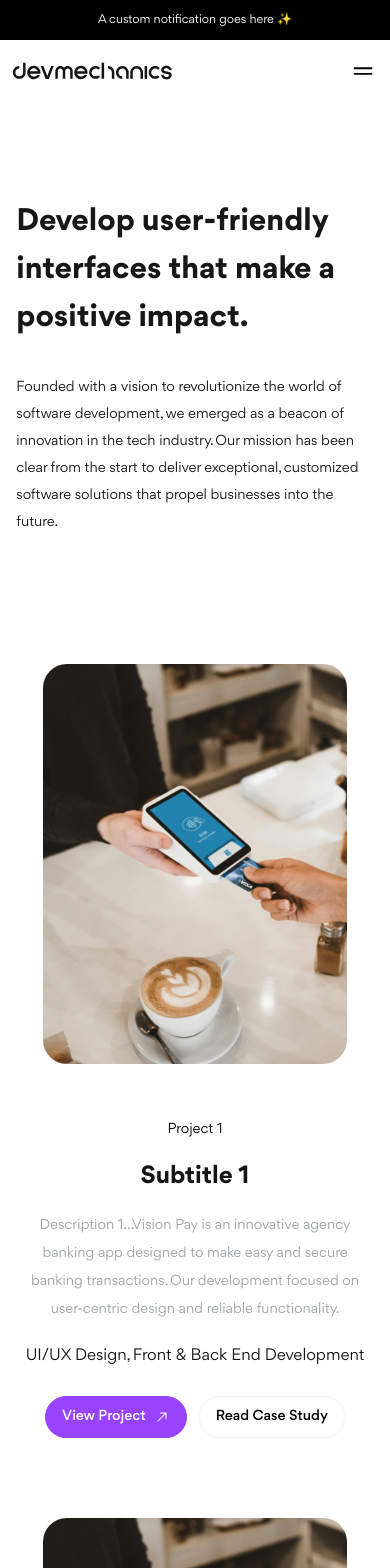
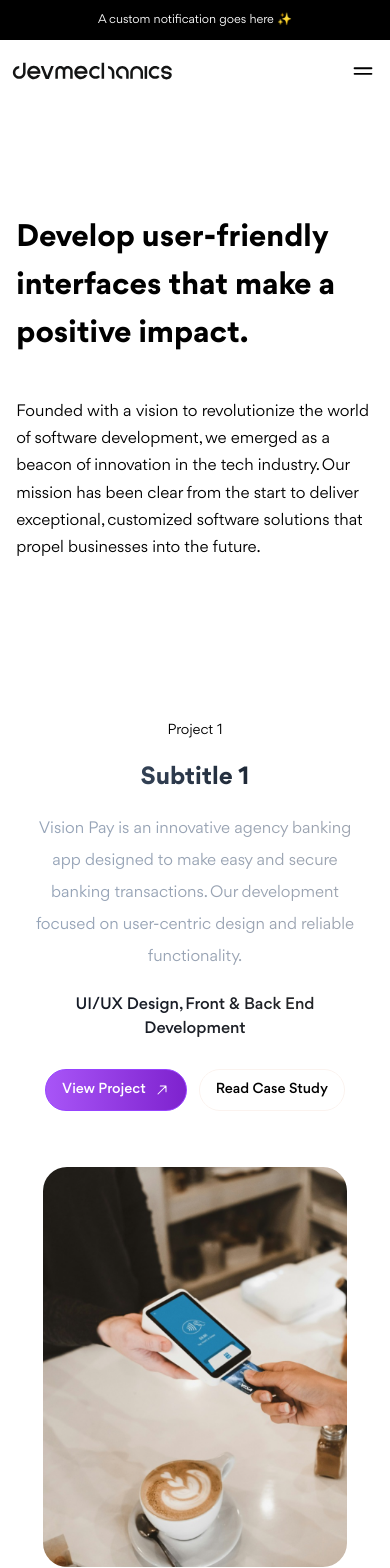
Before and after one commit to emeraldhycient/theDevmechanics, a Next.js app: page /project in a window 390 px wide. Shown: the top 1568 px of the page. Built offline with nearby package versions, Linux system fonts and the light colour scheme; a web font is replaced by a local one.

Commit message:
refactor: refactored project page

```diff
--- a/src/app/(pages)/project/page.tsx
+++ b/src/app/(pages)/project/page.tsx
@@ -8,23 +8,41 @@ type Props = {};
 const Project = (props: Props) => {
 	return (
 		<SectionContainer>
-			<div className="flex-col justify-center items-start gap-8 flex w-full md:max-w-[80%] lg:max-w-[65%]">
-				<div className=" text-neutral-900 font-semibold text-3xl md:text-4xl lg:text-5xl leading-[3rem] md:leading-[4rem] lg:leading-[4rem]">
-					Develop user-friendly interfaces that make a positive
-					impact.
+			<div className="flex-col justify-center items-start gap-6 flex pb-20 md:pb-24">
+				<div
+					className={`text-3xl md:text-4xl lg:text-5xl font-semibold py-4 w-full md:w-[36rem] ls:w-[37rem] lg:w-[50rem] leading-[3rem] md:leading-[4rem] lg:leading-[4.5rem]`}>
+					<p>
+						Develop user-friendly interfaces{" "}
+						<br className="hidden md:block" /> that make a positive
+						impact.
+					</p>
 				</div>
-				<div className=" text-neutral-900 text-sm font-normal leading-[27px]">
-					Founded with a vision to revolutionize the world of software
-					development, we emerged as a beacon of innovation in the
-					tech industry. Our mission has been clear from the start to
-					deliver exceptional, customized software solutions that
-					propel businesses into the future.
+				<div className="leading-[1.7rem] w-full md:max-w-[80%] lg:w-[45rem]">
+					<p>
+						Founded with a vision to revolutionize the world of
+						software development, we emerged as a beacon of
+						innovation in the tech industry. Our mission has been
+						clear from the start to deliver exceptional, customized
+						software solutions that propel businesses into the
+						future.
+					</p>
 				</div>
 			</div>
 
-			<div className="flex flex-col gap-y-20 mt-32">
+			<div className="flex flex-col gap-y-28 mt-20">
 				{project.map((project, index) => (
-					<ProjectItem key={index} isEven={index % 2} {...project} />
+					<ProjectItem
+						key={index}
+						imageSrc={"/images/preview.png"}
+						projectDescription={`Vision Pay is an innovative agency banking app designed to make easy and secure banking transactions. Our development focused on user-centric design and reliable functionality.`}
+						projectName={project.title}
+						projectMotto={project.subtitle}
+						projectServices={project.skills}
+						containerClassName={""}
+						readCaseStudyLink={"/"}
+						viewProjectLink={"/"}
+						isEven={index % 2}
+					/>
 				))}
 			</div>
 		</SectionContainer>
--- a/src/components/atoms/project-item.tsx
+++ b/src/components/atoms/project-item.tsx
@@ -1,81 +1,176 @@
+// import React from "react";
+// import ImageBlock from "./image-block";
+// import Link from "next/link";
+// import ArrowIcon from "../../../public/icons/arrow-icon";
+
+// type Props = {
+// 	isEven?: number;
+// 	title?: string;
+// 	subtitle?: string;
+// 	description?: string;
+// 	skills?: string;
+// 	viewProjectLink: string;
+// 	caseStudyLink: string;
+// 	imageSrc: string;
+// 	altText: string;
+// };
+
+// const ProjectItem = ({
+// 	title,
+// 	subtitle,
+// 	description,
+// 	skills,
+// 	viewProjectLink,
+// 	caseStudyLink,
+// 	imageSrc,
+// 	altText,
+// 	isEven,
+// }: Props) => {
+// 	return (
+// 		<div
+// 			className={`flex flex-col-reverse items-center justify-between gap-y-14 ${
+// 				isEven === 0 ? "md:flex-row-reverse " : "md:flex-row "
+// 			} px-3 md:px-12 py-9 md:py-7 gap-y-14`}>
+// 			<div className="w-full md:w-[45%] text-center md:text-start flex flex-col items-center md:items-start ">
+// 				<div className="text-sm mb-5">
+// 					<p>{title}</p>
+// 				</div>
+// 				<div className="text-2xl font-semibold bg-gradient-to-r from-slate-700 to-gray-800 bg-clip-text text-transparent">
+// 					<p>{subtitle}</p>
+// 				</div>
+// 				<div className="text-base my-5 bg-gradient-to-r from-slate-400 to-gray-400 bg-clip-text text-transparent leading-loose">
+// 					<p>
+// 						{description}Vision Pay is an innovative agency banking
+// 						app designed to make easy and secure banking
+// 						transactions. Our development focused on user-centric
+// 						design and reliable functionality.
+// 					</p>
+// 				</div>
+// 				<div className="text-base font-medium bg-gradient-to-r from-gray-900 to-neutral-800 bg-clip-text text-transparent">
+// 					<p>{skills}</p>
+// 				</div>
+
+// 				<div>
+// 					<div className="mt-7 md:mt-5 flex flex-col min-[360px]:flex-row items-center ml-auto gap-x-3 gap-y-5">
+// 						<Link
+// 							href=""
+// 							id=""
+// 							className="group flex flex-row items-center gap-x-2 text-sm text-white no-underline capitalize px-4 py-2.5 font-medium rounded-full bg-gradient-to-r from-purple-500 to-purple-700 min-h-fit min-w-fit border border-[#9743FF]
+// 						hover:text-[#141515] hover:bg-white transition duration-500 ease-in-out">
+// 							<span>View Project</span>{" "}
+// 							<span>
+// 								<ArrowIcon className="-rotate-45 w-4 h-4 stroke-white group-hover:stroke-[#141515] transition duration-500 ease-in-out" />
+// 							</span>
+// 						</Link>
+// 						<Link
+// 							href=""
+// 							id=""
+// 							className="text-sm text-primary-blue no-underline capitalize px-4 py-2.5 font-medium rounded-full bg-primary-white min-h-fit min-w-fit border border-[#FBF3EF] hover:text-white hover:bg-gradient-to-r from-zinc-700 to-gray-600 transition duration-500 ease-in-out">
+// 							Read Case Study
+// 						</Link>
+// 					</div>
+// 				</div>
+// 			</div>
+
+// 			<ImageBlock
+// 				subContainerClassName="block overflow-hidden relative !h-[25rem] !w-[19rem] min-[400px]:!w-[20rem] md:!w-[23rem] lg:!w-[25rem] !rounded-3xl"
+// 				className="absolute top-0 left-0 "
+// 				// src={imageSrc}
+// 				src="/images/preview.png"
+// 				alt={altText}
+// 			/>
+// 		</div>
+// 	);
+// };
+
+// export default ProjectItem;
+import Link from "next/link";
 import React from "react";
+import ArrowIcon from "../../../public/icons/arrow-icon";
 import ImageBlock from "./image-block";
-import Link from "next/link";
-import ArrowIcon from "../../../public/icons/arrow-icon";
 
-type Props = {
+interface ProjectItemProps {
+	projectName: string;
+	projectDescription: string;
+	projectServices: string;
+	viewProjectLink?: string;
+	readCaseStudyLink?: string;
+	viewProjectText?: string;
+	readCaseStudyText?: string;
+	imageSrc: string;
+	imageAlt?: string;
+	containerClassName?: string;
+	textContainerClassName?: string;
+	imageContainerClassName?: string;
+	projectMotto?: string;
 	isEven?: number;
-	title?: string;
-	subtitle?: string;
-	description?: string;
-	skills?: string;
-	viewProjectLink: string;
-	caseStudyLink: string;
-	imageSrc: string;
-	altText: string;
-};
+}
 
-const ProjectItem = ({
-	title,
-	subtitle,
-	description,
-	skills,
+const ProjectItem: React.FC<ProjectItemProps> = ({
+	projectName,
+	projectDescription,
+	projectServices,
 	viewProjectLink,
-	caseStudyLink,
+	readCaseStudyLink,
+	viewProjectText = "View Project",
+	readCaseStudyText = "Read Case Study",
 	imageSrc,
-	altText,
+	imageAlt = "project-image",
+	containerClassName = "",
+	textContainerClassName = "",
+	imageContainerClassName = "",
+	projectMotto = "",
 	isEven,
-}: Props) => {
+}) => {
 	return (
 		<div
-			className={`flex flex-col-reverse items-center justify-between gap-y-14 ${
+			className={`flex flex-col items-center justify-between rounded-2xl ${
 				isEven === 0 ? "md:flex-row-reverse " : "md:flex-row "
-			}`}>
-			<div className="w-full md:w-[45%] text-center md:text-start flex flex-col items-center md:items-start">
+			} px-3 md:px-12 gap-y-14 ${containerClassName}`}>
+			<div
+				className={`w-full md:w-[45%] text-center md:text-start flex flex-col items-center md:items-start ${textContainerClassName}`}>
 				<div className="text-sm mb-5">
-					<p>{title}</p>
+					<p>{projectName}</p>
 				</div>
-				<div className="text-2xl font-semibold text-[#141515]">
-					<p>{subtitle}</p>
+				<div className="text-2xl font-semibold bg-gradient-to-r from-slate-700 to-gray-800 bg-clip-text text-transparent">
+					<p>{projectMotto}</p>
 				</div>
-				<div className="text-sm my-5 text-[#9FA4A6] leading-loose">
-					<p>
-						{description}Vision Pay is an innovative agency banking
-						app designed to make easy and secure banking
-						transactions. Our development focused on user-centric
-						design and reliable functionality.
-					</p>
+				<div className="text-base my-5 bg-gradient-to-r from-slate-400 to-gray-400 bg-clip-text text-transparent leading-loose">
+					<p>{projectDescription}</p>
 				</div>
-				<div className="text-base text-[#141515]">
-					<p>{skills}</p>
+				<div className="text-base font-medium bg-gradient-to-r from-gray-900 to-neutral-800 bg-clip-text text-transparent">
+					<p>{projectServices}</p>
 				</div>
 
 				<div>
 					<div className="mt-7 md:mt-5 flex flex-col min-[360px]:flex-row items-center ml-auto gap-x-3 gap-y-5">
+						{viewProjectLink && (
 							<Link
 								href={viewProjectLink}
-							className="group flex flex-row items-center gap-x-2 text-sm text-white no-underline capitalize px-4 py-2.5 font-medium rounded-full bg-[#9743FF] min-h-fit min-w-fit border border-[#9743FF]
-						hover:text-[#141515] hover:bg-white hover:border-white ease-linear duration-500">
-							<span>View Project</span>{" "}
+								className="group flex flex-row items-center gap-x-2 text-sm text-white no-underline capitalize px-4 py-2.5 font-medium rounded-full bg-gradient-to-r from-purple-500 to-purple-700 min-h-fit min-w-fit border border-[#9743FF]
+                hover:text-[#141515] hover:bg-white transition duration-500 ease-in-out">
+								<span>{viewProjectText}</span>{" "}
 								<span>
-								<ArrowIcon className="-rotate-45 w-4 h-4 stroke-white group-hover:stroke-[#141515] ease-linear duration-500" />
+									<ArrowIcon className="-rotate-45 w-4 h-4 stroke-white group-hover:stroke-[#141515] transition duration-500 ease-in-out" />
 								</span>
 							</Link>
+						)}
+						{readCaseStudyLink && (
 							<Link
-							href={caseStudyLink}
-							className="text-sm text-primary-blue no-underline capitalize px-4 py-2.5 font-medium rounded-full bg-primary-white min-h-fit min-w-fit border border-[#FBF3EF] hover:text-[#9743FF] hover:bg-white hover:border-primary-white ease-linear duration-500">
-							Read Case Study
+								href={readCaseStudyLink}
+								className="text-sm text-primary-blue no-underline capitalize px-4 py-2.5 font-medium rounded-full bg-primary-white min-h-fit min-w-fit border border-[#FBF3EF] hover:text-white hover:bg-gradient-to-r from-zinc-700 to-gray-600 transition duration-500 ease-in-out">
+								{readCaseStudyText}
 							</Link>
+						)}
 					</div>
 				</div>
 			</div>
 
 			<ImageBlock
-				subContainerClassName="block overflow-hidden relative !h-[25rem] !w-[19rem] min-[400px]:!w-[20rem] md:!w-[23rem] lg:!w-[25rem] !rounded-3xl"
-				className="absolute top-0 left-0 "
-				// src={imageSrc}
-				src="/images/preview.png"
-				alt={altText}
+				subContainerClassName={`block overflow-hidden relative !h-[25rem] !w-[19rem] min-[400px]:!w-[20rem] md:!w-[23rem] lg:!w-[25rem] !rounded-3xl ${imageContainerClassName}`}
+				className="absolute top-0 left-0"
+				src={imageSrc}
+				alt={imageAlt}
 			/>
 		</div>
 	);
--- a/src/components/templates/project.tsx
+++ b/src/components/templates/project.tsx
@@ -4,6 +4,7 @@ import ArrowIcon from "../../../public/icons/arrow-icon";
 import ImageBlock from "../atoms/image-block";
 import SectionHeader from "../atoms/section-header";
 import SectionContainer from "../molecules/section-container.";
+import ProjectItem from "../atoms/project-item";
 
 type Props = {};
 
@@ -16,55 +17,19 @@ const Project = (props: Props) => {
 							excellence 🔥"
 				subHeaderClassName="md:w-[40rem] lg:w-[70%]"
 			/>
-			<div className="flex flex-col md:flex-row items-center justify-between bg-gradient-to-r from-neutral-50 to-neutral-100 rounded-2xl px-3 md:px-12 py-9 md:py-7 gap-y-14 mt-20">
-				<div className="w-full md:w-[45%] text-center md:text-start flex flex-col items-center md:items-start ">
-					<div className="text-sm mb-5">
-						<p>Vision Pay</p>
-					</div>
-					<div className="text-2xl font-semibold bg-gradient-to-r from-slate-700 to-gray-800 bg-clip-text text-transparent">
-						<p>Empowering Agency Banking</p>
-					</div>
-					<div className="text-base my-5 bg-gradient-to-r from-slate-400 to-gray-400 bg-clip-text text-transparent leading-loose">
-						<p>
-							Vision Pay is an innovative agency banking app
-							designed to make easy and secure banking
-							transactions. Our development focused on
-							user-centric design and reliable functionality.
-						</p>
-					</div>
-					<div className="text-base font-medium bg-gradient-to-r from-gray-900 to-neutral-800 bg-clip-text text-transparent">
-						<p>UI/UX Design, Front & Back End Development</p>
-					</div>
 
-					<div>
-						<div className="mt-7 md:mt-5 flex flex-col min-[360px]:flex-row items-center ml-auto gap-x-3 gap-y-5">
-							<Link
-								href=""
-								id=""
-								className="group flex flex-row items-center gap-x-2 text-sm text-white no-underline capitalize px-4 py-2.5 font-medium rounded-full bg-gradient-to-r from-purple-500 to-purple-700 min-h-fit min-w-fit border border-[#9743FF]
-						hover:text-[#141515] hover:bg-white transition duration-500 ease-in-out">
-								<span>View Project</span>{" "}
-								<span>
-									<ArrowIcon className="-rotate-45 w-4 h-4 stroke-white group-hover:stroke-[#141515] transition duration-500 ease-in-out" />
-								</span>
-							</Link>
-							<Link
-								href=""
-								id=""
-								className="text-sm text-primary-blue no-underline capitalize px-4 py-2.5 font-medium rounded-full bg-primary-white min-h-fit min-w-fit border border-[#FBF3EF] hover:text-white hover:bg-gradient-to-r from-zinc-700 to-gray-600 transition duration-500 ease-in-out">
-								Read Case Study
-							</Link>
-						</div>
-					</div>
-				</div>
-
-				<ImageBlock
-					subContainerClassName="block overflow-hidden relative !h-[25rem] !w-[19rem] min-[400px]:!w-[20rem] md:!w-[23rem] lg:!w-[25rem] !rounded-3xl"
-					className="absolute top-0 left-0 "
-					src="/images/preview.png"
-					alt="project-image"
-				/>
-			</div>
+			<ProjectItem
+				imageSrc={"/images/preview.png"}
+				projectDescription={`Vision Pay is an innovative agency banking app designed to make easy and secure banking transactions. Our development focused on user-centric design and reliable functionality.`}
+				projectName={"Vision Pay"}
+				projectMotto={"Empowering Agency Banking"}
+				projectServices={"UI/UX Design, Front & Back End Development"}
+				containerClassName={
+					"py-9 md:py-7 mt-20 md:flex-row bg-gradient-to-r from-neutral-50 to-neutral-100"
+				}
+				readCaseStudyLink={"/"}
+				viewProjectLink={"/"}
+			/>
 		</SectionContainer>
 	);
 };
--- a/src/json/nav.json
+++ b/src/json/nav.json
@@ -14,5 +14,13 @@
 	{
 		"name": "Blog",
 		"href": "/blog"
+	},
+	{
+		"name": "Contact",
+		"href": "/contact"
+	},
+	{
+		"name": "Career",
+		"href": "/career"
 	}
 ]
```
Lines whose indentation alone changed are shown as unchanged.
